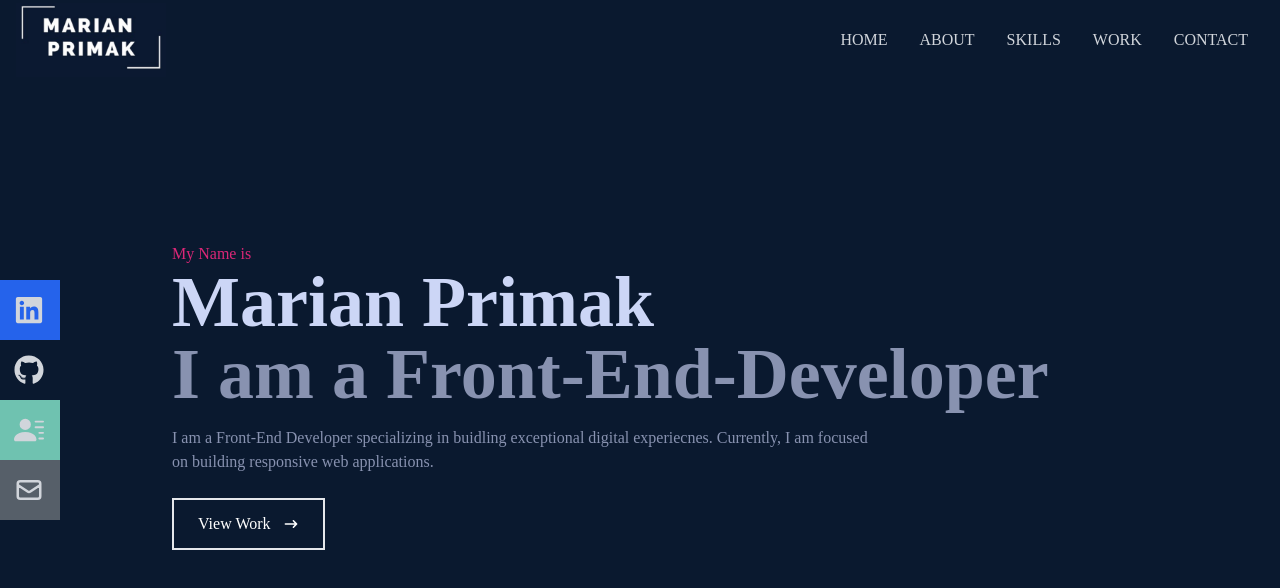
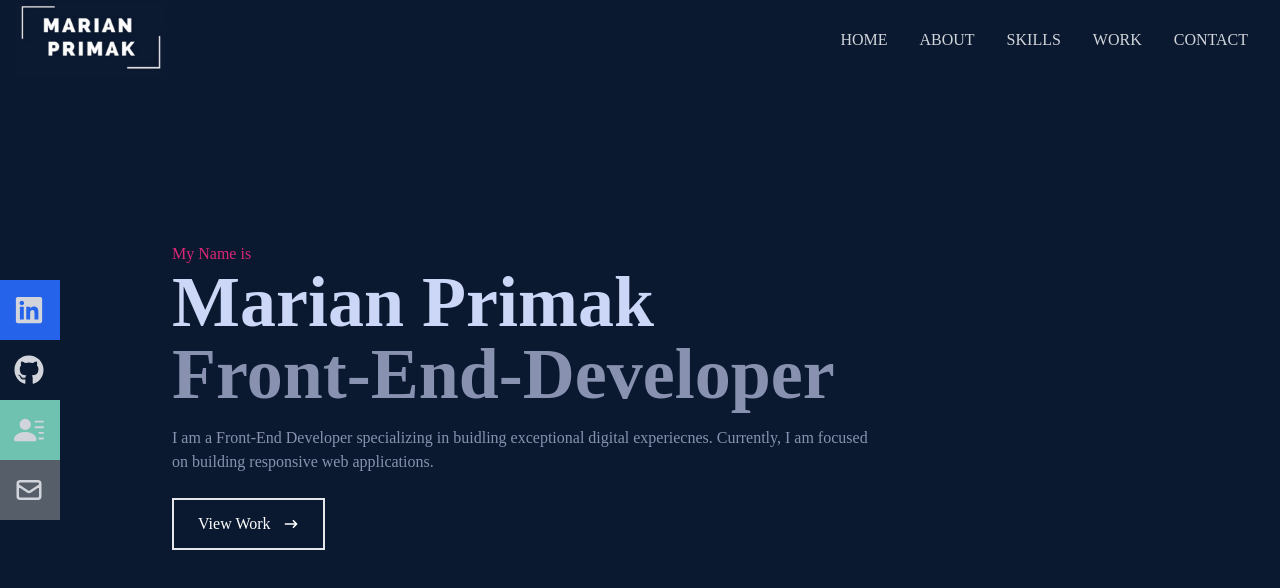
Before and after one commit to Knochen01/Portfolio-Website, a React (Create React App) app: page / in a window 1280 px wide. Shown: the top 588 px of the page. Built offline with nearby package versions, Linux system fonts and the light colour scheme.

Commit message:
minor changes

```diff
--- a/src/components/Home.js
+++ b/src/components/Home.js
@@ -12,7 +12,7 @@ const Home = () => {
           Marian Primak
         </h1>
         <h2 className="text-4xl sm:text-7xl font-bold text-[#8892b0]">
-          I am a Front-End-Developer
+          Front-End-Developer
         </h2>
         <p className="text-[#8892b0] py-4 max-w-[700px]">
           I am a Front-End Developer specializing in buidling exceptional
```
